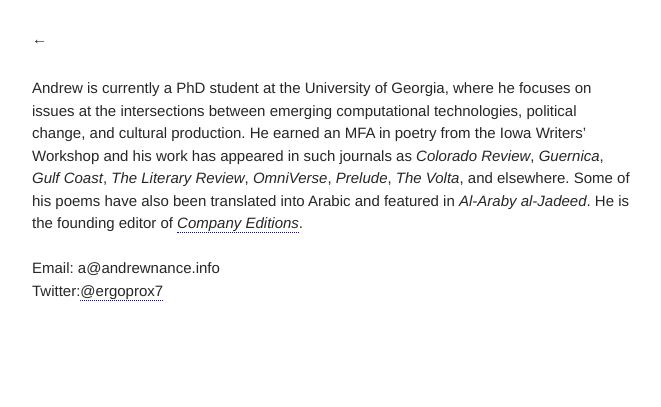
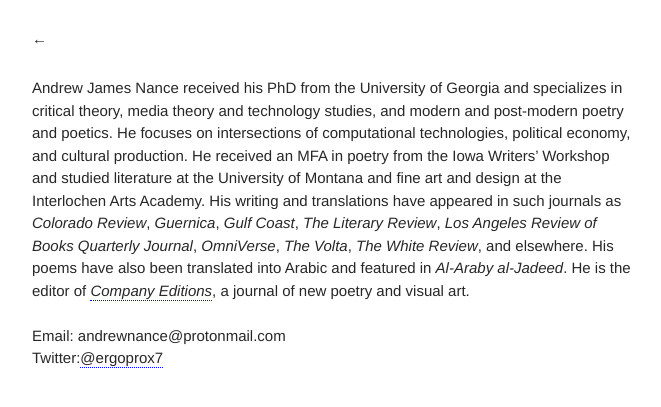
Before and after one commit to ajamesnance/ajamesnance.github.io, a Jekyll site: the page built from about.md, in a window 1280 px wide. Shown: the top 407 px of the page, without its empty margins (308-969 px from the left). Built offline with Jekyll 4.4.1, drawn with Linux system fonts in a browser that asks for light colours.

Commit message:
Update about.md

```diff
--- a/about.md
+++ b/about.md
@@ -2,6 +2,7 @@
 layout: post
 title: about
 ---
-Andrew is currently a PhD student at the University of Georgia, where he focuses on issues at the intersections between emerging computational technologies, political change, and cultural production. He earned an MFA in poetry from the Iowa Writers' Workshop and his work has appeared in such journals as *Colorado Review*, *Guernica*, *Gulf Coast*, *The Literary Review*, *OmniVerse*, *Prelude*, *The Volta*, and elsewhere. Some of his poems have also been translated into Arabic and featured in *Al-Araby al-Jadeed*. He is the founding editor of [*Company Editions*](http://www.companyeditions.com).<br>
+Andrew James Nance received his PhD from the University of Georgia and specializes in critical theory, media theory and technology studies, and modern and post-modern poetry and poetics. He focuses on intersections of computational technologies, political economy, and cultural production. He received an MFA in poetry from the Iowa Writers’ Workshop and studied literature at the University of Montana and fine art and design at the Interlochen Arts Academy. His writing and translations have appeared in such journals as *Colorado Review*, *Guernica*, *Gulf Coast*, *The Literary Review*, *Los Angeles Review of Books Quarterly Journal*, *OmniVerse*, *The Volta*, *The White Review*, and elsewhere. His poems have also been translated into Arabic and featured in *Al-Araby al-Jadeed*. He is the editor of [*Company Editions*](http://www.companyeditions.com), a journal of new poetry and visual art.
 <br>
-Email: a@andrewnance.info<br> Twitter:[@ergoprox7](https://twitter.com/ergoprox7)
+<br>
+Email: andrewnance@protonmail.com<br> Twitter:[@ergoprox7](https://twitter.com/ergoprox7)
```
